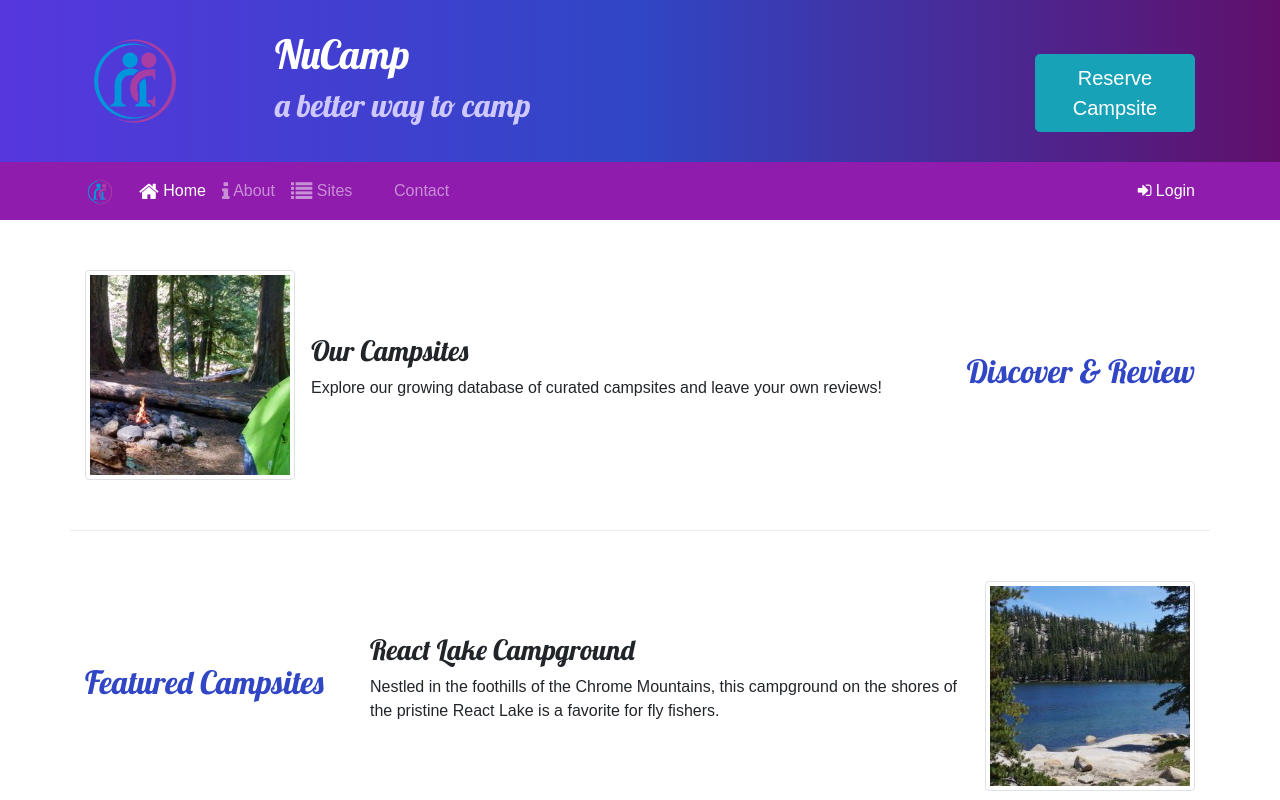
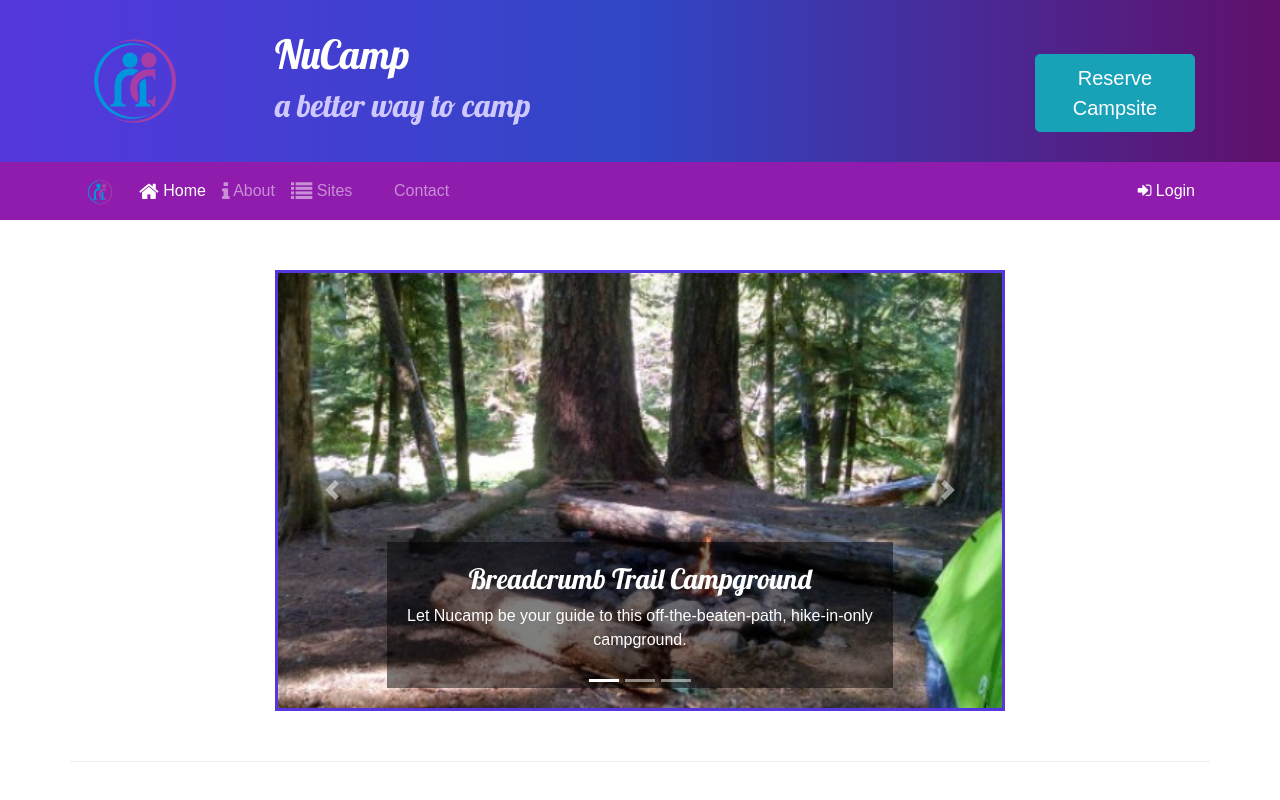
Before and after one commit to anniepuy/haganCampsite, a website: page index.html in a window 1280 px wide. Shown: the top 800 px of the page. Drawn offline with nearby package versions, Linux system fonts and the light colour scheme.

Commit message:
added carousel to home page

```diff
--- a/css/styles.css
+++ b/css/styles.css
@@ -46,3 +46,11 @@
     color: inherit;
     text-decoration: none;
 }
+
+.carousel-caption {
+    background-color: rgba(0,0,0,.5);
+}
+
+.carousel {
+    border: solid #5637DD;
+}
--- a/index.html
+++ b/index.html
@@ -93,6 +93,48 @@
 
 
     <div class="container">
+        <div class="row row-content">
+            <div class="col-md-8 mx-auto">
+                <div id="homeCarousel" class="carousel slide" dat-ride="carousel">
+                    <ol class="carousel-indicators">
+                        <li data-target="#homeCarousel" data-slide-to="0" class="active"></li>
+                        <li data-target="#homeCarousel" data-slide-to="1"></li>
+                        <li data-target="#homeCarousel" data-slide-to="2"></li>
+                    </ol>
+                    <div class="carousel-inner">
+                        <div class="carousel-item active">
+                            <img class="d-block w-100" src="img/breadcrumb-trail.jpg" alt="Breadcrumb Trail Campground">
+                            <div class="carousel-caption">
+                                <h3>Breadcrumb Trail Campground</h3>
+                                <p class="d-none d-sm-block">Let Nucamp be your guide to this off-the-beaten-path, hike-in-only campground.</p>
+                            </div>
+                        </div>
+                        <div class="carousel-item">
+                           <img class="d-block w-100" src="img/react-lake.jpg" alt="React Lake Campground">
+                           <div class="carousel-caption">
+                               <h3>React Lake Campground</h3>
+                               <p class="d-none d-sm-block">Nestled in the foothills of the Chrome Mountain, this campground on the shores of the pristine React Lake is a favorite for fly fishers.</p>
+                           </div>
+                        </div>
+                        <div class="carousel-item">
+                            <img class="d-block w-100" src="img/chrome-river.jpg" alt="Chrome River Campground">
+                            <div class="carousel-caption">
+                                <h3>Chrome River Campground</h3>
+                                <p class="d-none d-sm-block">Spend a few sunny days and starry nights beheath a canopy of old-growth firs at this enchanting spot by the Chrome River.</p>
+                            </div>
+                        </div>
+                    </div>
+                    <a class="carousel-control-prev" href="#homeCarousel" role="button" data-slide="prev">
+                        <span class="carousel-control-prev-icon"></span>
+                        <span class="sr-only">Previous</span>
+                    </a>
+                    <a class="carousel-control-next" href="#homeCarousel" role="button" data-slide="next">
+                        <span class="carousel-control-next-icon"></span>
+                        <span class="sr-only">Next</span>
+                    </a>
+                </div>
+            </div>
+        </div>
         <div class="row row-content align-items-center">
             <div class="col-sm-4 order-sm-last col-md-3">
                 <h2 class="text-sm-right">Discover & Review</h2>
```
